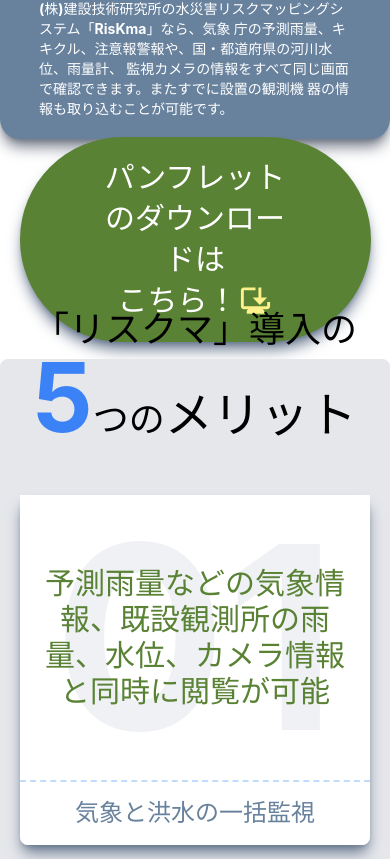
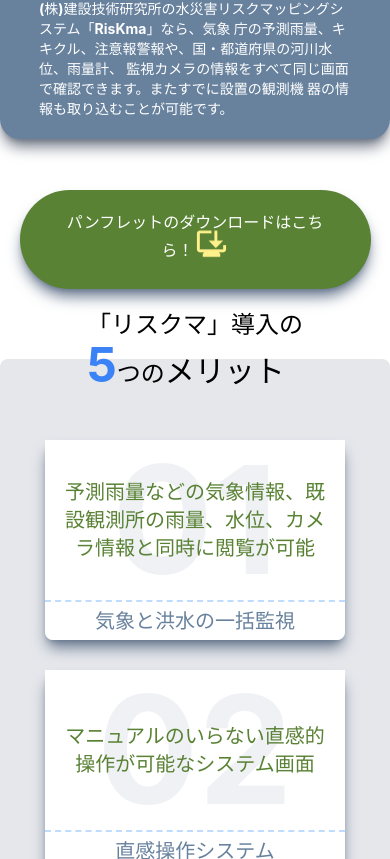
Before and after one commit to CoinKing-Dream/JapanJob_LP, a React (Vite) app: page / in a window 390 px wide. Shown: the part 1141-2000 px from the top of the page. Built offline with nearby package versions, Linux system fonts and the light colour scheme.

Commit message:
feat: Make it responsive(on Updating)

```diff
--- a/src/App.jsx
+++ b/src/App.jsx
@@ -120,12 +120,24 @@
             水災害リスクマッピングシステム
           </div>
           <div className="z-10 flex flex-row justify-center items-end">
-            <img src={riskmaImg} className="w-[75%] sm:w-[400px] md:w-[500px] lg:w-[600px]"></img>
-            <img src={riskmaLogo} className="w-[22%] sm:w-[120px] md:w-[130px] lg:w-[170px] pb-[15px] md:pb-[35px]"></img>
+            <img
+              src={riskmaImg}
+              className="w-[75%] sm:w-[400px] md:w-[500px] lg:w-[600px]"
+            ></img>
+            <img
+              src={riskmaLogo}
+              className="w-[22%] sm:w-[120px] md:w-[130px] lg:w-[170px] pb-[15px] md:pb-[35px]"
+            ></img>
           </div>
           <div className="z-20 flex flex-row justify-center items-center">
-            <img src={pcImg} className="w-[60%] sm:w-[380px] lg:w-[450px]"></img>
-            <img src={phoneImg} className="w-[30%] sm:w-[200px] lg:w-[250px]"></img>
+            <img
+              src={pcImg}
+              className="w-[60%] sm:w-[380px] lg:w-[450px]"
+            ></img>
+            <img
+              src={phoneImg}
+              className="w-[30%] sm:w-[200px] lg:w-[250px]"
+            ></img>
           </div>
         </div>
         <div className="w-full flex flex-col justify-center items-center gap-8 my-[50px]">
@@ -177,12 +189,10 @@
             <a
               href={riskmaPDF}
               target="_blank"
-              className="shadow-lg shadow-slate-500/100 w-[100%] px-[80px] py-[20px] rounded-full text-center  text-3xl md:text-4xl lg:text-5xl font-bold text-white duration-500 bg-[--meadow-color] hover:bg-emerald-900 hover:text-white"
+              className="shadow-lg shadow-slate-500/100 w-[100%] px-[40px] py-[20px] rounded-full text-center text-base sm:text-3xl md:text-4xl lg:text-5xl font-bold text-white duration-500 bg-[--meadow-color] hover:bg-emerald-900 hover:text-white"
             >
               <span className="leading-snug">
-                パンフレットのダウンロードは
-                <br />
-                こちら！
+                パンフレットのダウンロードはこちら！
               </span>
               <BrowserUpdatedTwoToneIcon
                 fontSize="large"
@@ -198,19 +208,19 @@
           className="flex flex-col justify-center items-center min-w-[350px] w-full flex justify-center items-center bg-gray-200 rounded-lg relative mt-[20px] pb-[50px] rounded-lg"
         >
           <div
-            className="w-full relative flex flex-col justify-center items-center my-0 absolute top-[-50px]"
+            className="w-full relative flex flex-col justify-center items-center absolute top-[-50px]"
             data-aos="zoom-in"
             data-aos-duration="1000"
             data-aos-easing="easing-in-out"
           >
-            <div className="text-4xl font-bold">
+            <div className="text-2xl sm:text-4xl font-bold">
               「リスクマ」導入の
               <br />
-              <span className="text-8xl text-blue-500">5</span>つの
-              <span className="text-5xl">メリット</span>
+              <span className="text-5xl sm:text-8xl text-blue-500">5</span>つの
+              <span className="text-3xl sm:text-5xl">メリット</span>
             </div>
           </div>
-          <div className="w-[70%] flex flex-row flex-wrap justify-center items-center gap-[30px] sm:gap-8">
+          <div className="w-[95vw] flex flex-row flex-wrap justify-center items-center gap-[30px] sm:gap-8">
             {benefits.map((item, index) => {
               return (
                 <div
@@ -303,7 +313,7 @@
         </div>
 
         <div
-          className="w-full flex flex-col jusify-center items-center py-[50px] gap-7 bg-gray-100"
+          className="w-full flex flex-col jusify-center items-center px-[10px] py-[50px] gap-7 bg-gray-100"
           data-aos="fade-up"
           data-aos-delay="50"
           data-aos-easing="easing-in-out"
@@ -313,13 +323,13 @@
               href="https://www.ctie.co.jp/index.html"
               className="hover:opacity-60 duration-200"
             >
-              <img src={CTIlogo} className="w-[200px]"></img>
+              <img src={CTIlogo} className="w-[150px] sm:w-[200px]"></img>
             </a>
             <a
               href="https://riskma.net"
               className="hover:opacity-60 duration-200"
             >
-              <img src={footer} className="w-[120px]"></img>
+              <img src={footer} className="w-[100px] sm:w-[120px]"></img>
             </a>
           </div>
           <div className="flex flex-col justify-center items-center text-sm sm:text-base">
--- a/src/componenets/FeedbackCard.jsx
+++ b/src/componenets/FeedbackCard.jsx
@@ -1,14 +1,14 @@
 const BenefitCard = ({ item, index }) => {
   return (
     <>
-      <div className="divide-y-2 divide-dashed  divide-blue-200 flex flex-col justify-center items-center shadow-lg shadow-slate-500/100 w-[350px] h-[350px] sm:w-[400px] sm:h-[350px] rounded-lg">
-        <div className="relative hover:bg-opacity-10 backdrop-blur-md flex w-[350px] h-[350px] sm:w-[400px] sm:h-[350px] z-100 items-center justify-center text-center duration-500 bg-white text-[#598234] hover:opacity-80 hover:cursor-pointer hover:bg-gray-600 hover:text-lime-800 duration-700">
-          <div className="w-[300px] font-black text-3xl z-10">{item.contents}</div>
-          <div className="absolute font-bold text-[16rem] text-[--waterfall-color] z-1 opacity-10">
+      <div className="divide-y-2 divide-dashed divide-blue-200 flex flex-col justify-center items-center shadow-lg shadow-slate-500/100 w-[300px] h-[200px] sm:w-[400px] sm:h-[350px] rounded-lg">
+        <div className="relative hover:bg-opacity-10 backdrop-blur-md flex px-5 w-[300px] h-[200px] sm:w-[400px] sm:h-[350px] z-100 items-center justify-center text-center duration-500 bg-white text-[#598234] hover:opacity-80 hover:cursor-pointer hover:bg-gray-600 hover:text-lime-800 duration-700">
+          <div className="w-[300px] font-black text-xl sm:text-3xl z-10">{item.contents}</div>
+          <div className="absolute font-bold text-[150px] sm:text-[16rem] text-[--waterfall-color] z-1 opacity-10">
             {"0" + (index + 1)}
           </div>
         </div>
-        <div className="w-[100%] text-[#68829E] flex justify-center items-center text-2xl font-bold h-[80px] bg-white rounded-b-lg">
+        <div className="w-[100%] text-[#68829E] flex justify-center items-center text-xl sm:text-2xl font-bold h-[50px] sm:h-[80px] bg-white rounded-b-lg">
           {item.title}
         </div>
       </div>
```
